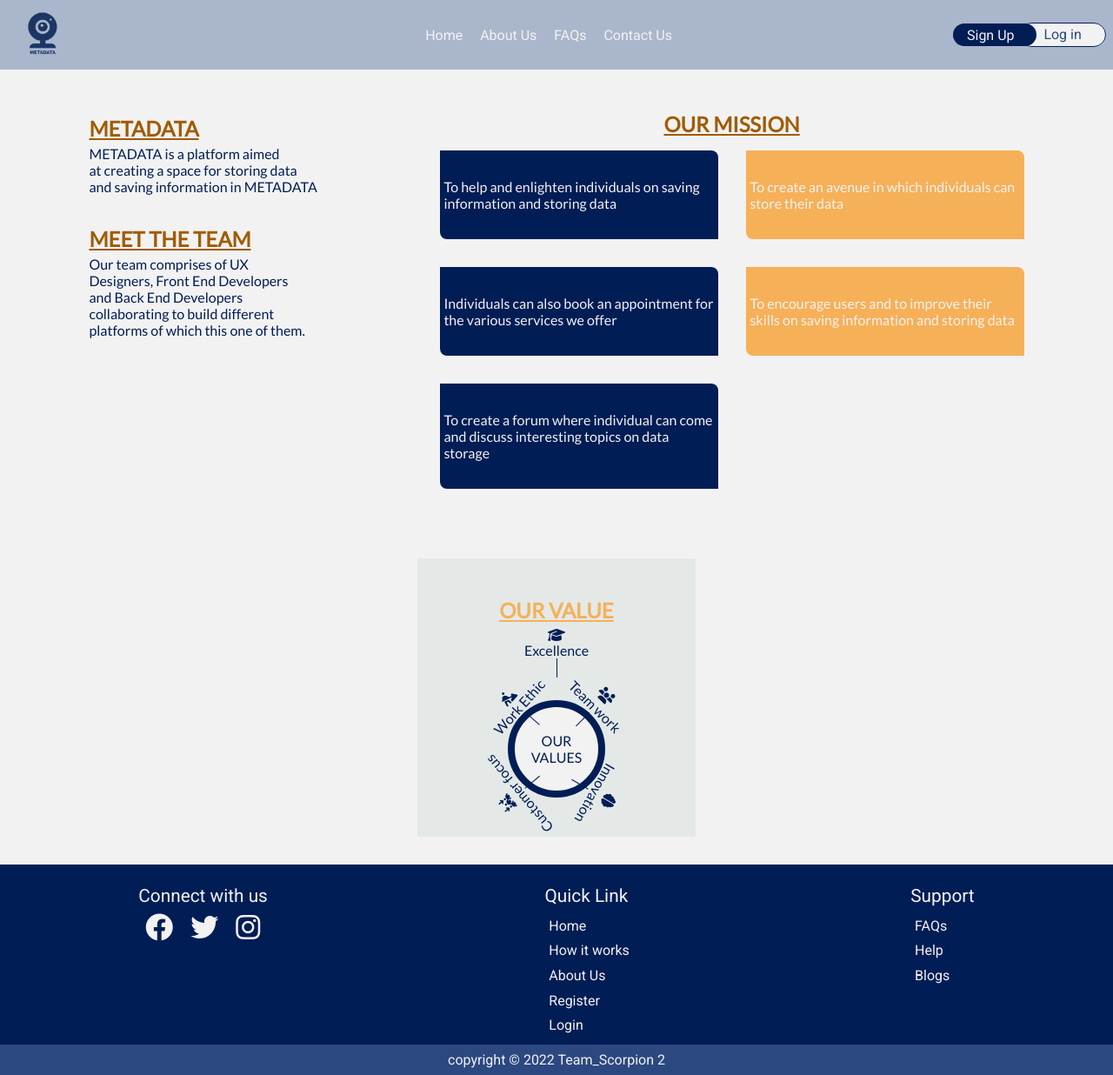
After one commit to zuri-training/Team-Scorpion2, a Django app: template templates/about.html in a window 1280 px wide. The commit adds this page. Shown: the whole page at 87% size. Run offline with Django 4.2, Linux system fonts and the light colour scheme; the template is opened without the code that fills it, so the values that code supplies are empty.

Commit message:
about complete, changes to forms

```diff
--- /dev/null
+++ b/static/css/about.css
@@ -0,0 +1,129 @@
+.about{
+    background: var(--plain-color);
+    font-family: var(--font-sub);
+    padding: 2rem;
+}
+
+.about .block{
+    display: flex;
+    justify-content: space-around;
+}
+
+.about .block .one{
+    display: flex;
+    flex-direction: column;
+}
+
+.about .block .one .card{
+    padding: 1rem 0;
+    color: var(--sub-color);
+}
+
+.about .block .one .card h1{
+    color: var(--sec-two-color);
+    text-decoration: underline;
+    padding: 0.3rem 0;
+}
+
+.about .block .two h1{
+    text-align: center;
+    color: var(--sec-two-color);
+    text-decoration: underline;
+    padding: 1rem 0;
+}
+.about .block .two .cask{
+    display: grid;
+    grid-template-columns: auto auto;
+    color: var(--plain-color);
+    gap: 2rem;
+}
+
+.about .block .two .cask .container{
+    padding: 2rem 0.3rem;
+    border: none;
+    border-top-right-radius: 0.5rem;
+    border-bottom-left-radius: 0.5rem;
+    width: 20rem;
+}
+
+.a{
+    background: var(--sub-color);
+}
+
+.b{
+    background: var(--sec-color);
+}
+
+.about .value{
+    position: relative;
+    width: 100%;
+    display: grid;
+    place-items: center;
+    margin: 5rem 0 0 0;
+}
+
+.about .value .art h1{
+    color: var(--sec-color);
+    text-decoration: underline;
+}
+
+.about .value .art{
+    background: var(--neutral-color);
+    height: 20rem;
+    width: 20rem;
+    display: grid;
+    place-items: center;
+}
+
+.about .value .art .circle{
+    position: relative;
+    background: var(--plain-color);
+    height: 7rem;
+    width: 7rem;
+    border: 0.5rem solid var(--sub-color);
+    border-radius: 50%;
+    color: var(--sub-color);
+    display: grid;
+    place-items: center;
+    text-align: center;
+}
+
+.about .value .art span{
+    position: absolute;
+    color: var(--sub-color);
+    display: flex;
+    flex-direction: column;
+    align-items: center;
+    top: 5rem;
+}
+
+.about .value .art span:after{
+    content: '';
+    height: 1.4rem;
+    padding: 0.02rem;
+    background: var(--sub-color);
+}
+
+#a{
+    top: 9rem;
+    right: 33rem;
+    transform: rotate(45deg);
+}
+
+#b{
+    top: 15rem;
+    right: 33rem;
+    transform: rotate(120deg);
+}
+
+#c{
+    top: 15rem;
+    left: 32rem;
+    transform: rotate(230deg);
+}
+
+#d{
+    top: 9rem;
+    left: 33rem;
+    transform: rotate(-48deg);
+}
--- a/static/css/header.css
+++ b/static/css/header.css
@@ -31,6 +31,11 @@ nav a:focus{
     color: var(--sub-color);
 }
 
+.links a.done {
+    color: var(--sub-color);
+    border-bottom: 0.2rem solid var(--plain-color);
+}
+
 .register{
     padding: none;
     position: relative;
--- a/static/css/style.css
+++ b/static/css/style.css
@@ -20,9 +20,12 @@ html, body{
     --main-color-hue: #556C99;
     --sub-color: #001D55;
     --accent-color: #AAB6CC;
+    --neutral-color: #E4E9E8;
     --plain-color: #f2f2f2;
     --sec-color: #F6B058;
+    --sec-two-color: #A15B03;
     --drop-color: 14, 14, 14;
+    --dark-color: #0e0e0e;
 
     --font-main: 'Roboto', sans-serif;
     --font-sub: 'Lato', sans-serif;
--- a/static/javascript/index.js
+++ b/static/javascript/index.js
@@ -0,0 +1,4 @@
+//color of four links to change on click?
+document.querySelector(".links").onclick=ev=>{if(ev.target.tagName=="A")
+  ev.target.className="done"
+}
--- /dev/null
+++ b/templates/about.html
@@ -0,0 +1,175 @@
+<!DOCTYPE html>
+<html lang="en">
+<head>
+    <meta charset="UTF-8">
+    <meta http-equiv="X-UA-Compatible" content="IE=edge">
+    <meta name="viewport" content="width=device-width, initial-scale=1.0">
+    <link rel="stylesheet" href="https://cdnjs.cloudflare.com/ajax/libs/font-awesome/6.2.1/css/all.min.css" integrity="sha512-MV7K8+y+gLIBoVD59lQIYicR65iaqukzvf/nwasF0nqhPay5w/9lJmVM2hMDcnK1OnMGCdVK+iQrJ7lzPJQd1w==" crossorigin="anonymous" referrerpolicy="no-referrer" />
+    <link rel="shortcut icon" href="../static/files/images/icon.png" type="image/x-icon">
+    <link rel="stylesheet" href="../static/css/style.css">
+    <link rel="stylesheet" href="../static/css/header.css">
+    <link rel="stylesheet" href="../static/css/about.css">
+    <link rel="stylesheet" href="../static/css/footer.css">
+    <title>About us</title>
+</head>
+<body>
+    <div class="wrapper">
+
+        <header>
+            <img src="../static/files/images/icon.png" alt="">
+
+            <nav class="links">
+                <a href="./index.html">Home</a>
+                <a href="./about.html">About Us</a>
+                <a href="/">FAQs</a>
+                <a href="/">Contact Us</a>
+            </nav>
+
+            <nav class="register">
+                <a href="./signup.html" id="sign">Sign Up</a>
+                <a href="./login.html" id="log">Log in</a>
+            </nav>
+        </header>
+
+        <section class="about">
+
+            <div class="block">
+                <div class="one">
+
+                    <div class="card">
+                        <h1>
+                            METADATA
+                        </h1>
+                        <p>
+                            METADATA is a platform aimed <br>
+                            at creating a space for storing data <br>
+                            and saving information in METADATA <br>
+                        </p>
+                    </div>
+
+                    <div class="card">
+                        <h1>
+                            MEET THE TEAM
+                        </h1>
+                        <p>
+                            Our team comprises of UX <br>
+                            Designers, Front End Developers <br>
+                            and Back End Developers <br>
+                            collaborating to build different <br>
+                            platforms of which this one of them. <br>
+                        </p>
+                    </div>
+
+                </div>
+
+                <div class="two">
+
+                        <h1>
+                            OUR MISSION
+                        </h1>
+
+                    <div class="cask">
+                            <div class="container a">
+                                <p>
+                                    To help and enlighten individuals on
+                                    saving information and storing data
+                                </p>
+                            </div>
+                            <div class="container b">
+                                <p>
+                                    To create an avenue in which
+                                    individuals can store their data
+                                </p>
+                            </div>
+                        <div class="container a">
+                            <p>
+                                Individuals can also book an
+                                appointment for the various services we offer
+                            </p>
+                        </div>
+                        <div class="container b">
+                            <p>
+                                To encourage users and to improve their
+                                skills on saving information and storing data
+                            </p>
+                        </div>
+                        <div class="container a">
+                            <p>
+                                To create a forum where individual can come
+                                and discuss interesting topics on data storage
+                            </p>
+                        </div>
+
+                    </div>
+                </div>
+            </div>
+
+            <div class="value">
+                <div class="art">
+                    <h1>
+                        OUR VALUE
+                    </h1>
+                    <div class="circle">
+                        <p>
+                            OUR VALUES
+                        </p>
+                    </div>
+                    <span id="a"><i class="fa-solid fa-users"></i> Team work</span>
+                    <span id="b"><i class="fa-solid fa-brain"></i> Innovation</span>
+                    <span id="c"><i class="fa-solid fa-arrows-down-to-people"></i> Customer focus</span>
+                    <span id="d"><i class="fa-solid fa-person-digging"></i> Work Ethic</span>
+                    <span id="e"><i class="fa-solid fa-graduation-cap"></i> Excellence</span>
+                </div>
+            </div>
+
+        </section>
+
+        <footer>
+            <div class="foots">
+
+                <div class="socials">
+
+                    <p>Connect with us</p>
+
+                    <a href=""><i class="fa-brands fa-facebook fa-2x"></i></a>
+                    <a href=""><i class="fa-brands fa-twitter fa-2x"></i></a>
+                    <a href=""><i class="fa-brands fa-instagram fa-2x"></i></a>
+
+                </div>
+
+                <div class="links">
+
+                    <p>Quick Link</p>
+
+                    <ul>
+                        <li><a href="">Home</a></li>
+                        <li><a href="">How it works</a></li>
+                        <li><a href="">About Us</a></li>
+                        <li><a href="">Register</a></li>
+                        <li><a href="">Login</a></li>
+                    </ul>
+
+                </div>
+
+                <div class="help">
+
+                    <p>Support</p>
+
+                    <ul>
+                        <li><a href="">FAQs</a></li>
+                        <li><a href="">Help</a></li>
+                        <li><a href="">Blogs</a></l1>
+                    </ul>
+
+                </div>
+            </div>
+
+            <div class="copy">
+                copyright © 2022 Team_Scorpion 2
+            </span>
+        </footer>
+
+    </div>
+    <script src="../static/javascript/index.js"></script>
+</body>
+</html>
```
Also changed, not shown: static/css/login.css (+5 -4 lines), static/css/signup.css (+19 -17 lines), templates/index.html (+11 -5 lines), templates/login.html (+6 -5 lines), templates/signup.html (+5 -5 lines).
